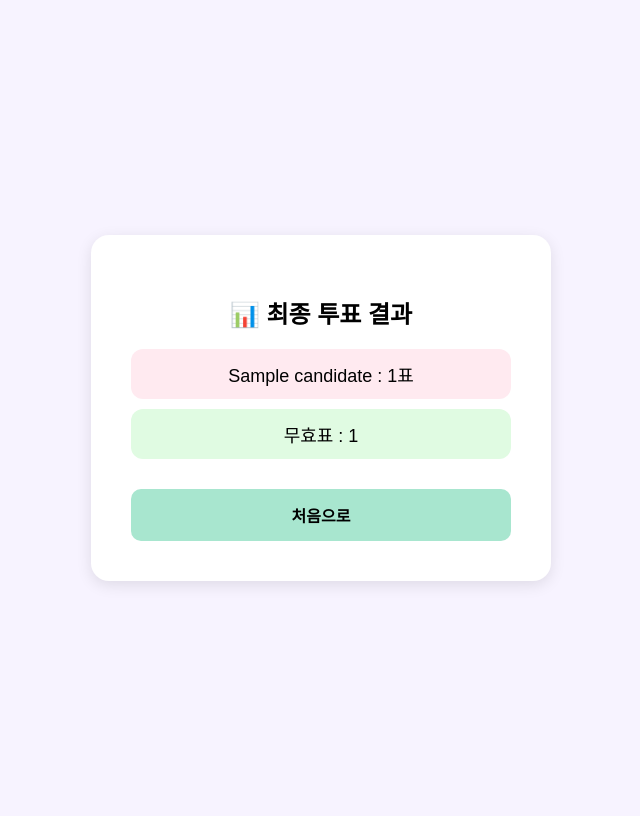
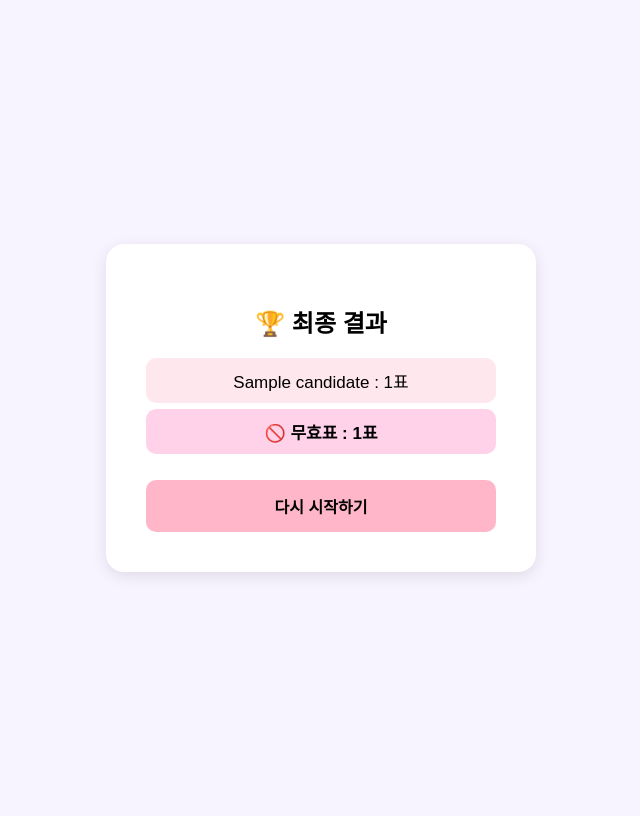
Before and after one commit to hsh2642-del/vote.app, a Flask app: template templates/result.html in a window 1280 px wide. Shown: the whole page, without its empty margins (319-959 px from the left). Run offline with Flask 3, Linux system fonts and the light colour scheme; the template is opened without the code that fills it: most values are stand-ins (such as "Sample title", 1, 10 or a date in 2020).

Commit message:
result.html

```diff
--- a/templates/result.html
+++ b/templates/result.html
@@ -2,7 +2,7 @@
 <html lang="ko">
 <head>
     <meta charset="UTF-8">
-    <title>결과</title>
+    <title>투표 결과</title>
     <style>
         body {
             background: #F7F3FF;
@@ -16,50 +16,49 @@
             background: white;
             padding: 40px;
             border-radius: 18px;
-            width: 380px;
+            width: 350px;
             text-align: center;
             box-shadow: 0 4px 15px rgba(0,0,0,0.1);
         }
-        .candidate {
-            background: #FFEAF0;
-            padding: 12px;
-            margin: 10px 0;
-            border-radius: 12px;
-            font-size: 18px;
+        .result-item {
+            padding: 10px;
+            font-size: 17px;
+            background: #FFE7EE;
+            border-radius: 10px;
+            margin: 6px 0;
         }
-        .invalid {
-            background: #E0FBE2;
+        .winner {
+            background: #FFD2EA;
+            font-weight: bold;
         }
         button {
+            width: 100%;
             margin-top: 20px;
-            width: 100%;
             padding: 14px;
-            background: #A8E6CF;
+            border-radius: 10px;
+            background: #FFB6C9;
             border: none;
-            border-radius: 10px;
             font-size: 16px;
             cursor: pointer;
             font-weight: bold;
         }
-        button:hover { opacity: 0.85; }
+        button:hover {
+            opacity: 0.85;
+        }
     </style>
 </head>
 <body>
 
 <div class="box">
-    <h2>📊 최종 투표 결과</h2>
+    <h2>🏆 최종 결과</h2>
 
     {% for name, count in candidates.items() %}
-    <div class="candidate">
-        {{ name }} : {{ count }}표
-    </div>
+        <div class="result-item">{{ name }} : {{ count }}표</div>
     {% endfor %}
 
-    <div class="candidate invalid">
-        무효표 : {{ invalid }}
-    </div>
+    <div class="result-item winner">🚫 무효표 : {{ invalid }}표</div>
 
-    <button onclick="location.href='/'">처음으로</button>
+    <button onclick="location.href='/'">다시 시작하기</button>
 </div>
 
 </body>
```
